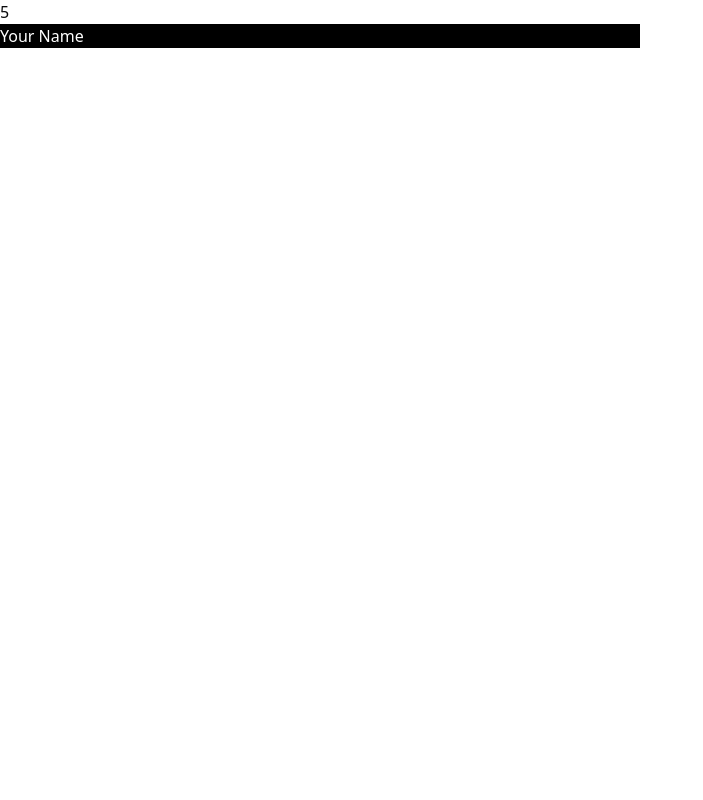
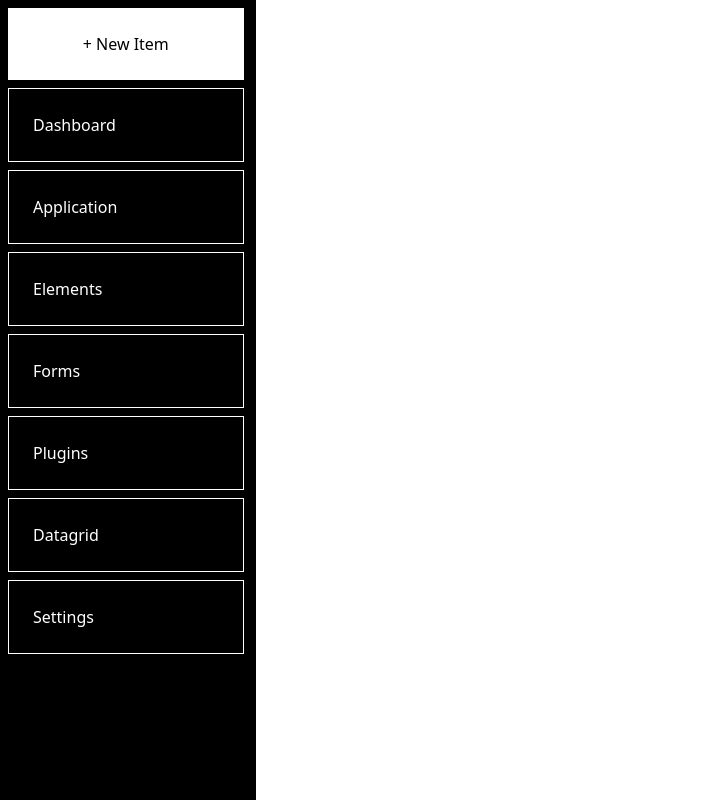
Before and after one commit to anshiq/resumeproject, a Next.js app: page / in a window 1280 px wide. Shown: the whole page, without its empty margins (0-703 px from the left). Built offline with nearby package versions, Linux system fonts and the light colour scheme.

Commit message:
dropdown done left

```diff
--- a/app/component/Dropdownmenu.tsx
+++ b/app/component/Dropdownmenu.tsx
@@ -1,11 +1,10 @@
 "use client";
 import React, { useState, useRef, useEffect } from "react";
 
-type Props = {};
+type Props = { name: string };
 
-function Dropdownmenu({}: Props) {
+function Dropdownmenu({ name }: Props) {
   const [toggle, setToggle] = useState(false);
-  const name = "Your Name";
   const elements = [
     { name: "Link 1", a: "#" },
     { name: "Link 2", a: "#" },
@@ -13,7 +12,7 @@ function Dropdownmenu({}: Props) {
     // Add more links as needed
   ];
 
-  const contentRef:any = useRef(null);
+  const contentRef: any = useRef(null);
   const [contentHeight, setContentHeight] = useState(0);
 
   useEffect(() => {
@@ -23,16 +22,21 @@ function Dropdownmenu({}: Props) {
   }, [toggle]);
 
   return (
-    <div className="flex w-1/2 text-white flex-col bg-black">
-      <div onClick={() => setToggle(!toggle)}>{name}</div>
+    <div className="flex my-2 w-[95%] text-white flex-col bg-black">
+      <div
+        className="cursor-pointer p-6 border-white border"
+        onClick={() => setToggle(!toggle)}
+      >
+        {name}
+      </div>
       <div
         ref={contentRef}
-        className={`flex flex-col bg-gray-800 overflow-hidden transition-maxHeight ease-in-out duration-300`}
+        className={`flex  flex-col bg-gray-800 overflow-hidden transition-maxHeight ease-in-out duration-300`}
         style={{ maxHeight: toggle ? `${contentHeight}px` : "0" }}
       >
         {elements.map((link, index) => {
           return (
-            <a key={index} href={link.a}>
+            <a className="p-6" key={index} href={link.a}>
               {link.name}
             </a>
           );
--- a/app/page.tsx
+++ b/app/page.tsx
@@ -1,9 +1,30 @@
 import Dropdownmenu from "./component/Dropdownmenu";
-
-export default function Home(){
-  return <>
-    <h1>5</h1>
-    <Dropdownmenu/>
-  </>
-
+export default function Home() {
+  const DropdownData = [
+    { name: "Dashboard" },
+    { name: "Application" },
+    { name: "Elements" },
+    { name: "Forms" },
+    { name: "Plugins" },
+    { name: "Datagrid" },
+    { name: "Settings" },
+  ];
+  const DropDownMenu = DropdownData.map((data, index) => {
+    return <Dropdownmenu key={index} name={data.name} />;
+  });
+  return (
+    <>
+      <div className="flex flex-col">
+        <div id="left" className="w-[20%] overflow-scroll pl-2 h-screen bg-black">
+          <div className="flex my-2 w-[95%] text-white flex-col bg-black">
+            <button className="bg-white p-6 w-full mx-auto text-black">
+              {" "}
+              + New Item
+            </button>
+          </div>
+          {DropDownMenu}
+        </div>
+      </div>
+    </>
+  );
 }
```
